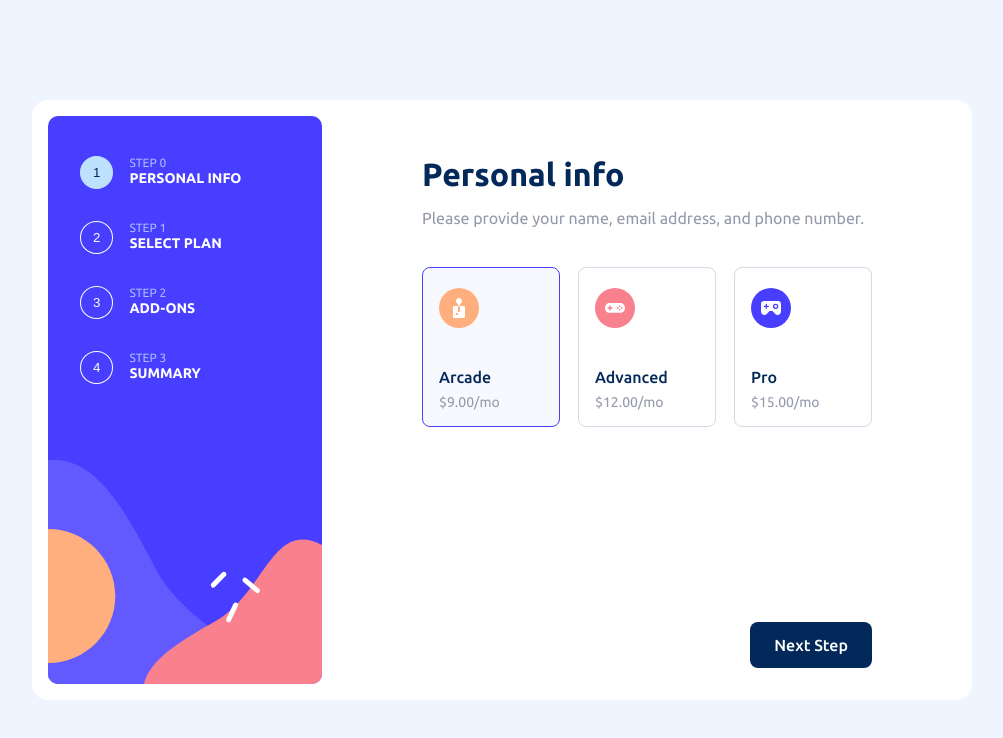
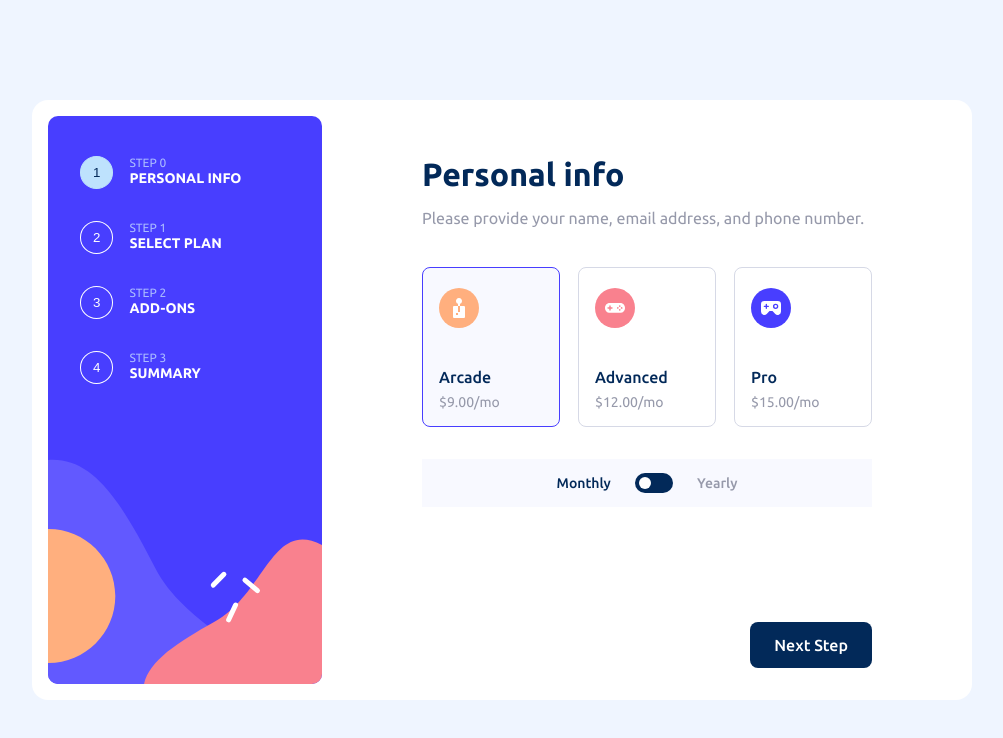
Before and after one commit to MariBelniok/multi-step-form, an Angular app: page / in a window 1280 px wide. Shown: the top 738 px of the page, without its empty margins (138-1141 px from the left). Built offline with nearby package versions, Linux system fonts and the light colour scheme; what ngx-mask would draw is missing.

Commit message:
feat: add switch input and control value accessor directive

```diff
--- a/src/app/app-form.service.ts
+++ b/src/app/app-form.service.ts
@@ -1,6 +1,6 @@
 import { Injectable, inject } from '@angular/core';
 import { FormBuilder, Validators } from '@angular/forms';
-import { PLAN } from './plan/plan.component';
+import { PAYMENT_FREQUENCY, PLAN } from './plan/plan.component';
 
 @Injectable({providedIn: 'root'})
 export class AppFormService {
@@ -12,5 +12,8 @@ export class AppFormService {
     phone: ['', [Validators.required]],
   });
 
-  public planControl = this.fb.control(PLAN.arcade);
+  public planForm = this.fb.group({
+    plan: PLAN.arcade,
+    monthlyPayment: false,
+  });
 }
--- a/src/app/app.component.ts
+++ b/src/app/app.component.ts
@@ -4,6 +4,8 @@ import { PersonalInfoComponent } from './personal-info/personal-info.component';
 import { StepperComponent, StepperStep } from './shared/components/stepper/stepper.component';
 import { StepperButtonsComponent } from './shared/components/stepper-buttons/stepper-buttons.component';
 import { PlanComponent } from './plan/plan.component';
+import { SwitchInputComponent } from './shared/components/switch-input/switch-input.component';
+import { AppFormService } from './app-form.service';
 
 @Component({
   selector: 'app-root',
--- a/src/app/plan/plan.component.html
+++ b/src/app/plan/plan.component.html
@@ -1,7 +1,23 @@
-<selectable-card
-  *ngFor="let plan of plans"
-  [item]="plansMap.get(plan)"
-  [itemKey]="plan"
-  [isSelected]="control.value === plan"
-  (planSelected)="control.setValue($event)"
-></selectable-card>
+<section class="selectable-cards">
+  <selectable-card
+    *ngFor="let plan of plans"
+    [item]="plansMap.get(plan)"
+    [itemKey]="plan"
+    [isSelected]="form.value.plan === plan"
+    (planSelected)="form.controls.plan.setValue($event)"
+  ></selectable-card>
+</section>
+
+<fieldset>
+  <label [class.selected]="!form.value.monthlyPayment">
+    Monthly
+  </label>
+
+  <switch-input
+    [control]="form.controls.monthlyPayment"
+  ></switch-input>
+
+  <label [class.selected]="form.value.monthlyPayment">
+    Yearly
+  </label>
+</fieldset>
--- a/src/app/plan/plan.component.scss
+++ b/src/app/plan/plan.component.scss
@@ -1,8 +1,31 @@
 @use './../shared/styles/colors' as *;
 @use './../shared/styles/fonts' as *;
 @use './../shared/styles/utils' as *;
+@use './../shared/styles/form' as *;
 
 :host {
+  @include flex(column);
+  gap: 32px;
+}
+
+.selectable-cards {
   @include flex;
   gap: 18px;
 }
+
+fieldset {
+  @include flex;
+  gap: 24px;
+  border: none;
+  width: 450px;
+  background: $very-light-grey;
+  padding: 14px 0px;
+
+  label {
+    @include font($medium, $grey, 500);
+
+    &.selected {
+      @include font($medium, $denim, 500);
+    }
+  }
+}
--- a/src/app/plan/plan.component.ts
+++ b/src/app/plan/plan.component.ts
@@ -2,6 +2,7 @@ import { ChangeDetectionStrategy, Component, inject, signal } from '@angular/cor
 import { CommonModule } from '@angular/common';
 import { SelectableCardComponent } from '../shared/components/selectable-card/selectable-card.component';
 import { AppFormService } from '../app-form.service';
+import { SwitchInputComponent } from '../shared/components/switch-input/switch-input.component';
 
 export enum PLAN {
   arcade = 'arcade',
@@ -9,16 +10,21 @@ export enum PLAN {
   pro = 'pro',
 }
 
+export enum PAYMENT_FREQUENCY {
+  monthly = 'monthly',
+  yearly = 'yearly',
+}
+
 @Component({
   selector: 'plan',
   standalone: true,
-  imports: [CommonModule, SelectableCardComponent],
+  imports: [CommonModule, SelectableCardComponent, SwitchInputComponent],
   templateUrl: './plan.component.html',
   styleUrls: ['./plan.component.scss'],
   changeDetection: ChangeDetectionStrategy.OnPush,
 })
 export class PlanComponent {
-  public control = inject(AppFormService).planControl;
+  public form = inject(AppFormService).planForm;
 
   public readonly plansMap = new Map([
     [
@@ -48,4 +54,6 @@ export class PlanComponent {
   ]);
 
   public plans = Array.from(this.plansMap.keys());
+
+  public PAYMENT_FREQUENCY = PAYMENT_FREQUENCY;
 }
--- /dev/null
+++ b/src/app/shared/components/switch-input/switch-input.component.html
@@ -0,0 +1,7 @@
+<input
+  type="checkbox"
+  id="switch"
+  class="switch"
+  [formControl]="control"
+/>
+<label for="switch"></label>
--- /dev/null
+++ b/src/app/shared/components/switch-input/switch-input.component.scss
@@ -0,0 +1,35 @@
+@use '../../styles/colors' as *;
+
+.switch {
+	height: 0;
+	width: 0;
+	visibility: hidden;
+  display: block;
+}
+
+label {
+	cursor: pointer;
+	width: 38px;
+	height: 20px;
+	background: $denim;
+	display: block;
+	border-radius: 10px;
+	position: relative;
+}
+
+label:after {
+	content: '';
+	position: absolute;
+	top: 4px;
+	left: 4px;
+	width: 12px;
+	height: 12px;
+	background: $white;
+	border-radius: 90px;
+	transition: 0.3s;
+}
+
+input:checked + label:after {
+	left: calc(100% - 4px);
+	transform: translateX(-100%);
+}
--- /dev/null
+++ b/src/app/shared/components/switch-input/switch-input.component.ts
@@ -0,0 +1,19 @@
+import { CommonModule } from '@angular/common';
+import { ChangeDetectionStrategy, Component, OnInit } from '@angular/core';
+import { NG_VALUE_ACCESSOR, ReactiveFormsModule } from '@angular/forms';
+import { ControlValueAccessorDirective } from '../../directives/control-value-accessor.directive';
+
+@Component({
+  selector: 'switch-input',
+  standalone: true,
+  imports: [CommonModule, ReactiveFormsModule],
+  templateUrl: './switch-input.component.html',
+  styleUrls: ['./switch-input.component.scss'],
+  changeDetection: ChangeDetectionStrategy.OnPush,
+  providers: [{
+    provide: NG_VALUE_ACCESSOR,
+    useExisting: SwitchInputComponent,
+    multi: true,
+  }],
+})
+export class SwitchInputComponent extends ControlValueAccessorDirective {}
--- a/src/app/shared/components/text-input/text-input.component.ts
+++ b/src/app/shared/components/text-input/text-input.component.ts
@@ -1,10 +1,11 @@
+import { PortalModule } from '@angular/cdk/portal';
+import { CommonModule } from '@angular/common';
 import { ChangeDetectionStrategy, Component, Input } from '@angular/core';
-import { CommonModule } from '@angular/common';
-import { ControlValueAccessor, FormControl, NG_VALUE_ACCESSOR, ReactiveFormsModule } from '@angular/forms';
+import { NG_VALUE_ACCESSOR, ReactiveFormsModule } from '@angular/forms';
+import { NgxMaskDirective } from 'ngx-mask';
+import { ControlValueAccessorDirective } from '../../directives/control-value-accessor.directive';
+import { HumanizedFormErrorDirective } from '../../directives/humanized-form-error.directive';
 import { InputErrorTextComponent } from '../input-error-text/input-error-text.component';
-import { HumanizedFormErrorDirective } from '../../directives/humanized-form-error.directive';
-import { PortalModule } from '@angular/cdk/portal';
-import { NgxMaskDirective } from 'ngx-mask';
 
 const imports = [
   CommonModule,
@@ -28,10 +29,7 @@ const imports = [
     multi: true,
   }],
 })
-export class TextInputComponent implements ControlValueAccessor {
-  @Input({ required: true })
-  public control!: FormControl;
-
+export class TextInputComponent extends ControlValueAccessorDirective {
   @Input({ required: true })
   public label = '';
 
@@ -40,22 +38,4 @@ export class TextInputComponent implements ControlValueAccessor {
 
   @Input()
   public placeholder = '';
-
-  public value = '';
-
-  public touched = false;
-
-  public onChanged = () => {}
-
-  public onTouched = () => {}
-
-  public writeValue(value: string): void {
-    this.value = value;
-  }
-  public registerOnChange(fn: any): void {
-    this.onChanged = fn;
-  }
-  public registerOnTouched(fn: any): void {
-    this.onTouched = fn;
-  }
 }
--- /dev/null
+++ b/src/app/shared/directives/control-value-accessor.directive.ts
@@ -0,0 +1,28 @@
+import { Directive, Input } from '@angular/core';
+import { ControlValueAccessor, FormControl } from '@angular/forms';
+
+@Directive({
+  standalone: true
+})
+export class ControlValueAccessorDirective implements ControlValueAccessor {
+  @Input({ required: true })
+  public control!: FormControl;
+
+  public value = '';
+
+  public touched = false;
+
+  public onChanged = () => {}
+
+  public onTouched = () => {}
+
+  public writeValue(value: string): void {
+    this.value = value;
+  }
+  public registerOnChange(fn: any): void {
+    this.onChanged = fn;
+  }
+  public registerOnTouched(fn: any): void {
+    this.onTouched = fn;
+  }
+}
--- a/src/app/shared/styles/form.scss
+++ b/src/app/shared/styles/form.scss
@@ -1,5 +1,6 @@
 @use './fonts' as *;
 @use './colors' as *;
+@use './utils' as *;
 
 .form-fieldset {
   display: grid;
```
Also changed, not shown: 2 other files (tests, documents, lock files or other folders).
